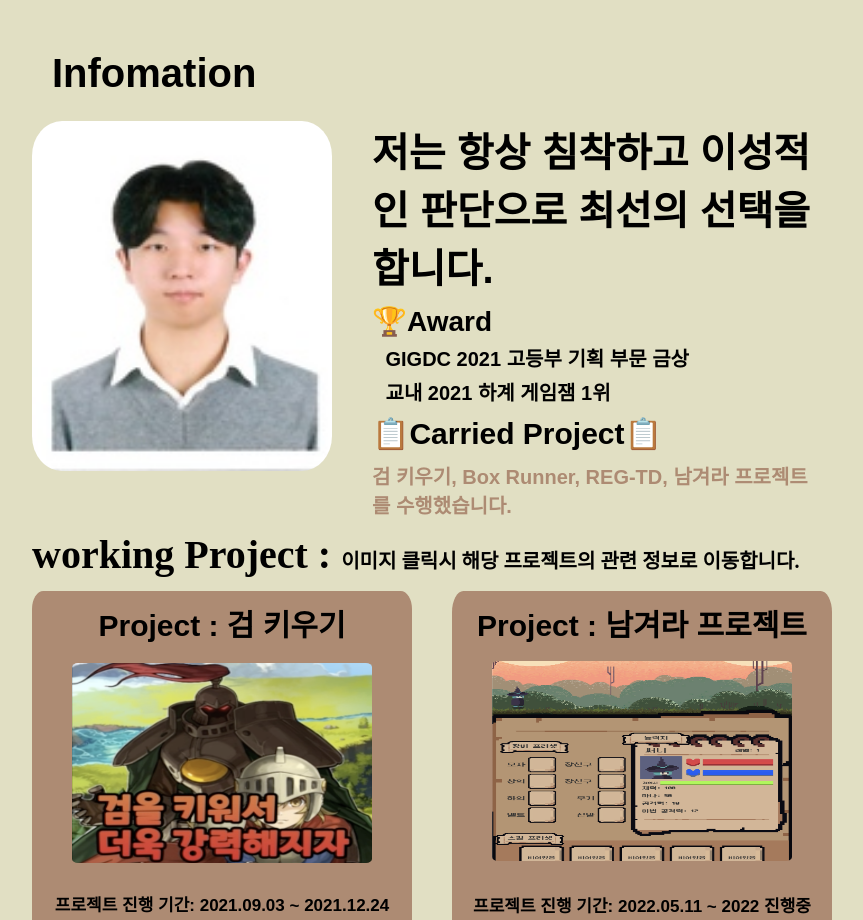
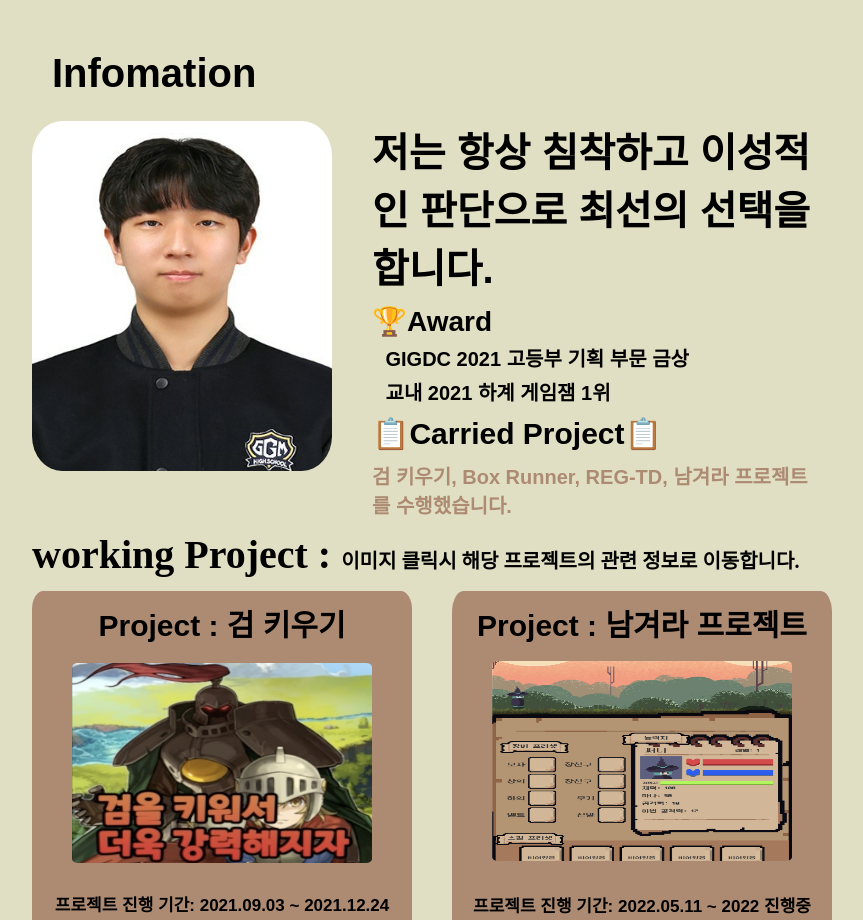
Before and after one commit to jjhlove04/PortfolioWebSite, a plain HTML site: page index.html in a window 1280 px wide. Shown: the part 820-1740 px from the top of the page, without its empty margins (208-1071 px from the left). Drawn offline with Linux system fonts and the light colour scheme.

Commit message:
사진 수정

```diff
--- a/index.html
+++ b/index.html
@@ -89,7 +89,7 @@
       </div>
       <div class="profile-container">
         <div class="profile-text">Infomation</div>
-        <img class="profile-image" src="./images/photo.png">
+        <img class="profile-image" src="./images/proflie2.jpeg">
           <div class="profile-award">
             <span>저는 항상 침착하고 이성적인 판단으로 최선의 선택을 합니다.</span>
             <span class="subTitle"> 🏆Award</span>
```
Also changed, not shown: images/proflie2.jpeg (added).
